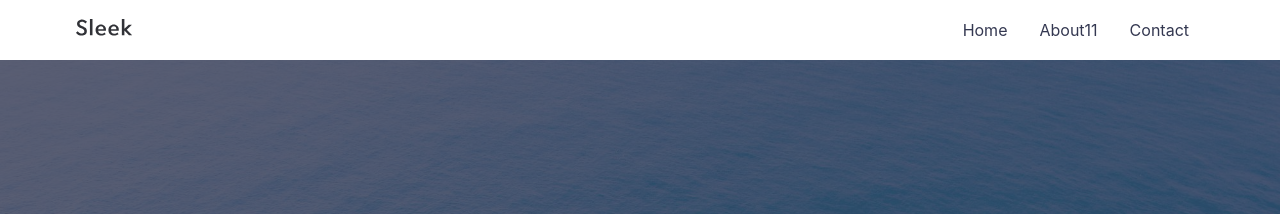
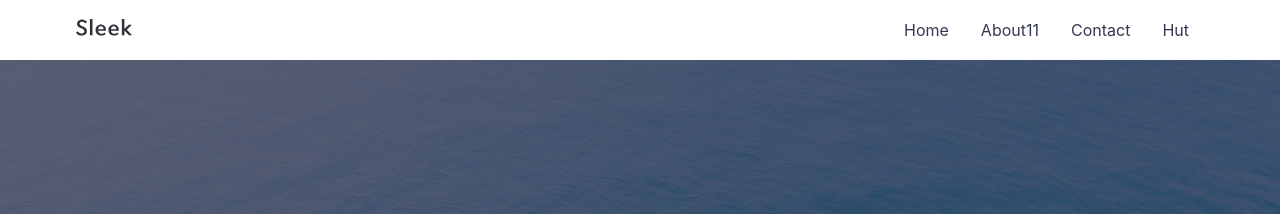
Before and after one commit to msflyee/msflyee.github.io, a Jekyll site: the page built from index.md, in a window 1280 px wide. Shown: the top 214 px of the page. Built offline with Jekyll 4.4.1, drawn with Linux system fonts in a browser that asks for light colours.

Commit message:
Update _config.yml

```diff
--- a/_config.yml
+++ b/_config.yml
@@ -22,6 +22,7 @@ navigation: # Navigation links
   - {name: 'Home', link: '/'}
   - {name: 'About11', link: '/about'}
   - {name: 'Contact', link: '/contact'}
+  - {name: 'Hut', link:'/hut'}
 
 tagline: >
   On the way, thinking, thanking.
```
